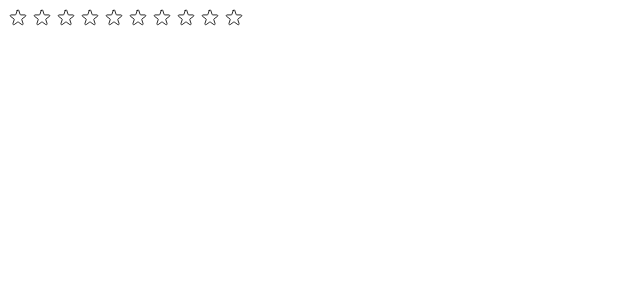
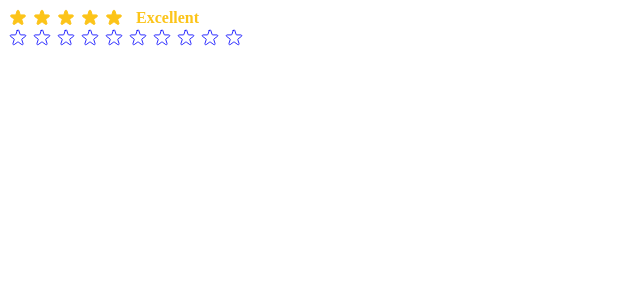
Before and after one commit to DarthWHO/udemy-use-popcorn, a React (Vite) app: page / in a window 1280 px wide. Shown: the top 300 px of the page, without its empty margins (0-640 px from the left). Built offline with nearby package versions, Linux system fonts and the light colour scheme.

Commit message:
added some new props to StarRating

```diff
--- a/src/App.jsx
+++ b/src/App.jsx
@@ -77,7 +77,8 @@ export default function App() {
           <WatchedList watched={watched} />
         </ListBox>
       </Main> */}
-      <StarRating maxRating={10} />
+      <StarRating maxRating={5} messages={["Terrible", "Bad", "Okay", "Good", "Excellent"]} defaultRating={5} />
+      <StarRating maxRating={10} starColor="blue" size="30px" />
     </>
   );
 }
--- a/src/components/StarRating.jsx
+++ b/src/components/StarRating.jsx
@@ -1,4 +1,9 @@
 import { useState } from "react";
+
+
+export default function StarRating({ defaultRating = 0, starSize = "20px", starColor = "#FCC419", maxRating = 5, className="test", messages=[] }) {
+  const [rating, setRating] = useState(defaultRating);
+  const [hoverRating, setHoverRating] = useState(0);
 
   const containerStyle = {
     display: "flex",
@@ -14,11 +19,11 @@ const starContainerStyle = {
   const startTextStyle = {
     lineHeight: "1",
     margin: "0",
+    fontSize: starSize / 1.5,
+    fontWeight: "bold",
+    color: starColor,
   };
 
-export default function StarRating({ starSize = "20px", maxRating = 5 }) {
-  const [rating, setRating] = useState(0);
-  const [hoverRating, setHoverRating] = useState(0);
 
   const handleStarClick = (index) => {
     setRating(index + 1);
@@ -33,12 +38,13 @@ export default function StarRating({ starSize = "20px", maxRating = 5 }) {
   };
 
   return (
-    <div style={containerStyle}>
+    <div style={containerStyle} className={className}>
       <div style={starContainerStyle}>
         {Array.from({ length: maxRating }, (_, index) => (
           <Star
             key={index}
             starSize={starSize}
+            starColor={starColor}
             isFull={hoverRating ? index < hoverRating : index < rating}
             onClick={() => handleStarClick(index)}
             onMouseOver={() => handMouseOver(index)}
@@ -46,12 +52,12 @@ export default function StarRating({ starSize = "20px", maxRating = 5 }) {
           />
         ))}
       </div>
-      <p style={startTextStyle}>{hoverRating || rating || ""}</p>
+      <p style={startTextStyle}>{messages.length === maxRating ? messages[hoverRating - 1] || messages[rating - 1] || "" : (hoverRating) || (rating) || ""}</p>
     </div>
   );
 }
 
-function Star({ starSize = "20px", isFull, onClick, onMouseOver, onMouseOut }) {
+function Star({ starSize, starColor, isFull, onClick, onMouseOver, onMouseOut }) {
   const starStyle = {
     width: starSize,
     height: starSize,
@@ -65,31 +71,31 @@ function Star({ starSize = "20px", isFull, onClick, onMouseOver, onMouseOut }) {
       onMouseEnter={onMouseOver}
       onMouseLeave={onMouseOut}
     >
-      {isFull ? <FullStar /> : <EmptyStar />}
+      {isFull ? <FullStar starColor={starColor} /> : <EmptyStar starColor={starColor} />}
     </span>
   );
 }
 
-function FullStar() {
+function FullStar({ starColor }) {
   return (
     <svg
       xmlns="http://www.w3.org/2000/svg"
       viewBox="0 0 20 20"
-      fill="#000"
-      stroke="#000"
+      fill={starColor}
+      stroke={starColor}
     >
       <path d="M9.049 2.927c.3-.921 1.603-.921 1.902 0l1.07 3.292a1 1 0 00.95.69h3.462c.969 0 1.371 1.24.588 1.81l-2.8 2.034a1 1 0 00-.364 1.118l1.07 3.292c.3.921-.755 1.688-1.54 1.118l-2.8-2.034a1 1 0 00-1.175 0l-2.8 2.034c-.784.57-1.838-.197-1.539-1.118l1.07-3.292a1 1 0 00-.364-1.118L2.98 8.72c-.783-.57-.38-1.81.588-1.81h3.461a1 1 0 00.951-.69l1.07-3.292z" />
     </svg>
   );
 }
 
-function EmptyStar() {
+function EmptyStar({ starColor }) {
   return (
     <svg
       xmlns="http://www.w3.org/2000/svg"
       fill="none"
       viewBox="0 0 24 24"
-      stroke="#000"
+      stroke={starColor}
     >
       <path
         strokeLinecap="round"
```
Lines whose indentation alone changed are shown as unchanged.
